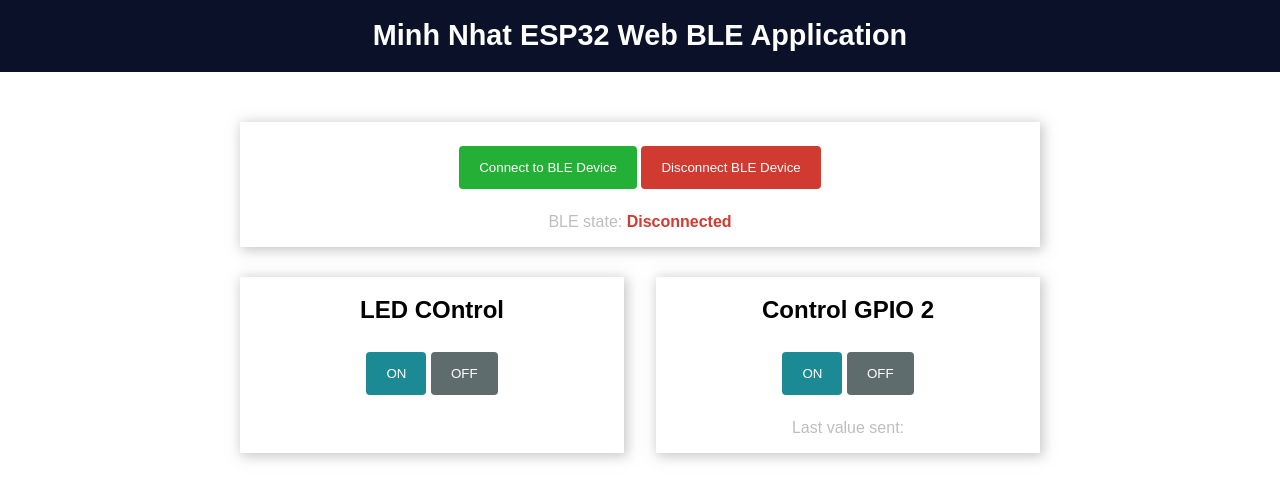
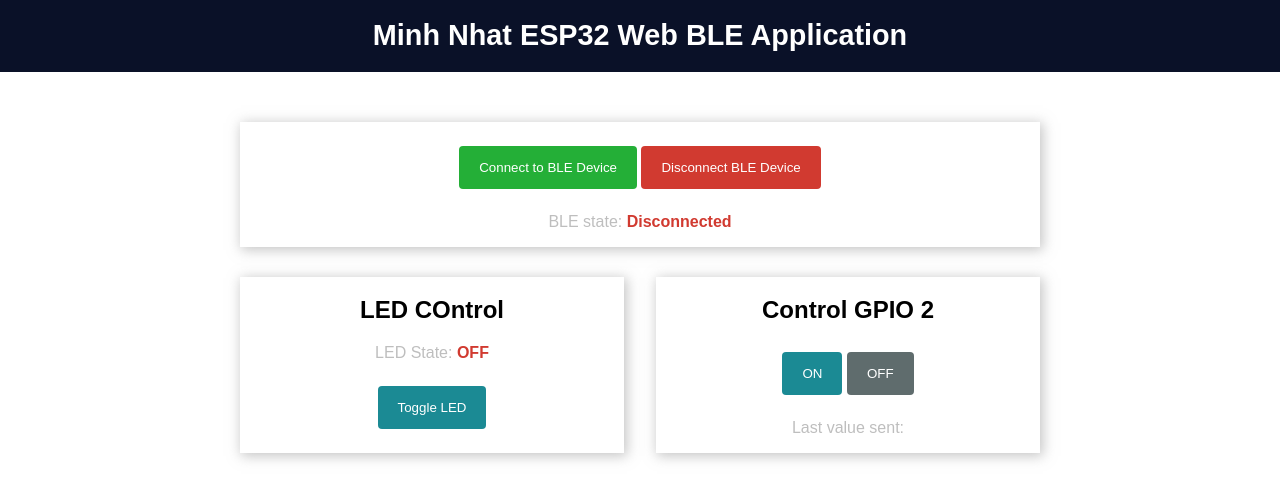
Before and after one commit to NhatvaDucarethebest/ble, a plain HTML site: page index.html in a window 1280 px wide. Drawn offline with Linux system fonts and the light colour scheme.

Commit message:
Update index.html

```diff
--- a/index.html
+++ b/index.html
@@ -32,8 +32,8 @@
         <div class="card-grid">
             <div class="card">
                 <h2>LED COntrol</h2>
-                <button id="onButton" class="onButton">ON</button>
-                <button id="offButton" class="offButton">OFF</button>
+                <p class="gray-label">LED State: <strong><span id="ledState" style="color:#d13a30;">OFF</span></strong></p>
+                <button id="toggleLedButton" class="onButton">Toggle LED</button>
 <!--                 <p class="gray-label">Last reading: <span id="timestamp"></span></p> -->
             </div>
 
```
